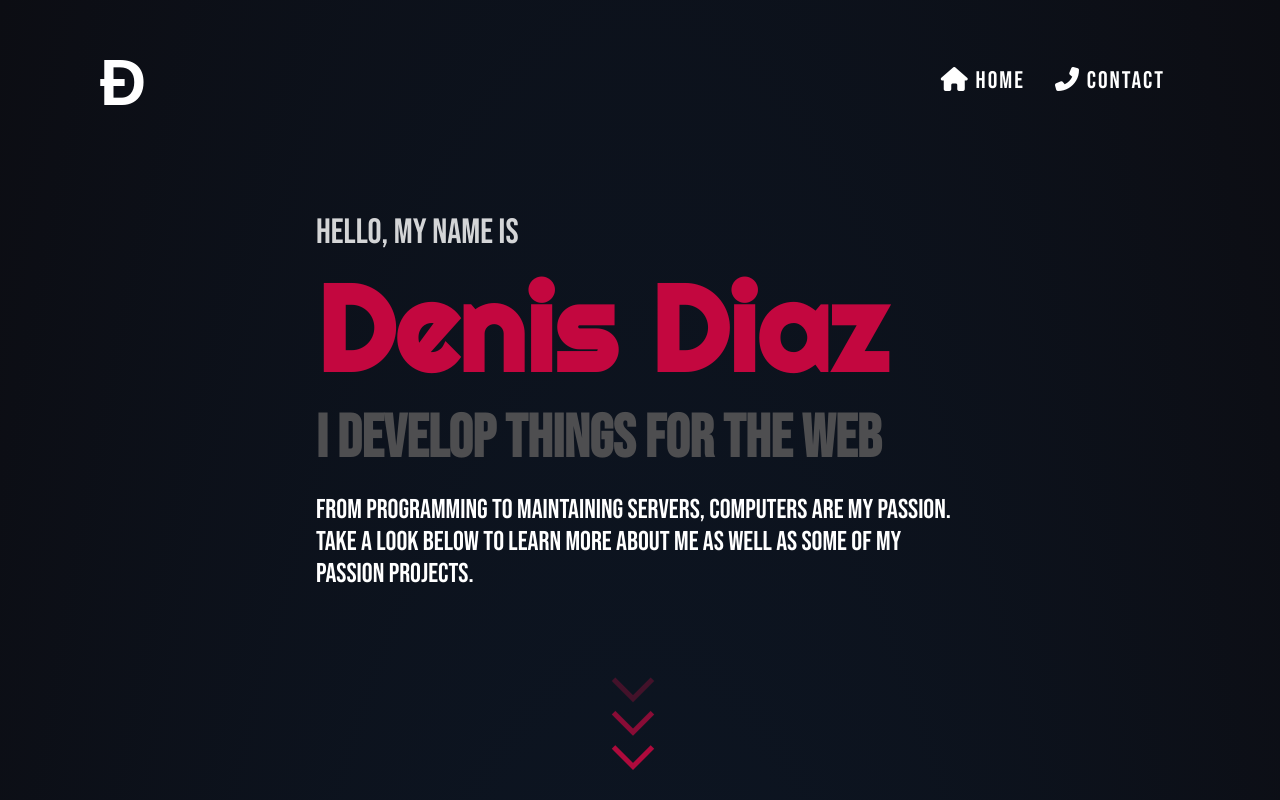
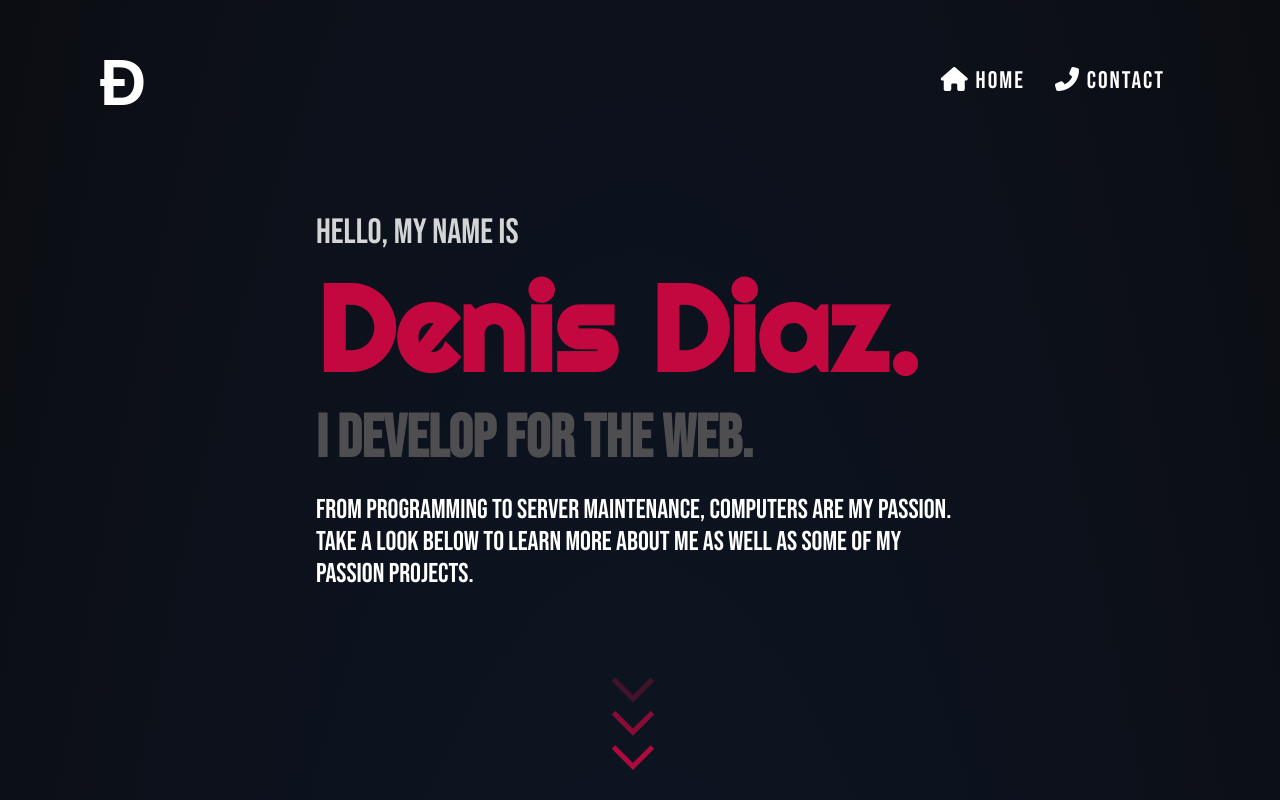
Before and after one commit to DenisDiaz21/My-Resume-Website, a plain HTML site: page index.html in a window 1280 px wide. Shown: the top 800 px of the page. Drawn offline with nearby package versions, Linux system fonts and the light colour scheme; a web font is replaced by a local one.

```diff
--- a/index.html
+++ b/index.html
@@ -62,12 +62,12 @@
             <div class="childBanner1">
 
                 <div class="childBanner1Heading"><p>Hello, my name is</p></div>
-                <div class="childBanner1Name"><h1>Denis Diaz</h1></div>
+                <div class="childBanner1Name"><h1>Denis Diaz.</h1></div>
                 <div class="childBanner1Nested">
 
-                    <h2>I develop things for the web</h2>
+                    <h2>I develop for the web.</h2>
                     <br>
-                    <p>From programming to maintaining servers,
+                    <p>From programming to server maintenance,
                     computers are my passion. Take a
                     look below to learn more
                     about me as well as some of my
@@ -140,7 +140,7 @@
                         <p>- <i class="fab fa-js fa-2x project1Icon3"></i> JavaScript</p>
                         <p>- <span class="iconify" data-icon="file-icons:adobe-photoshop" data-inline="false"></span> PhotoShop</p>
 
-                        <div class="project1Github">Github repo<a href="https://github.com/DenisDiaz21/My-Resume-Website"><i class="fab fa-github fa-3x"></i></a></div>
+                        <div class="project1Github">Github Repo<a href="https://github.com/DenisDiaz21/My-Resume-Website"><i class="fab fa-github fa-3x"></i></a></div>
                     </div>
                 </div>
 
```
